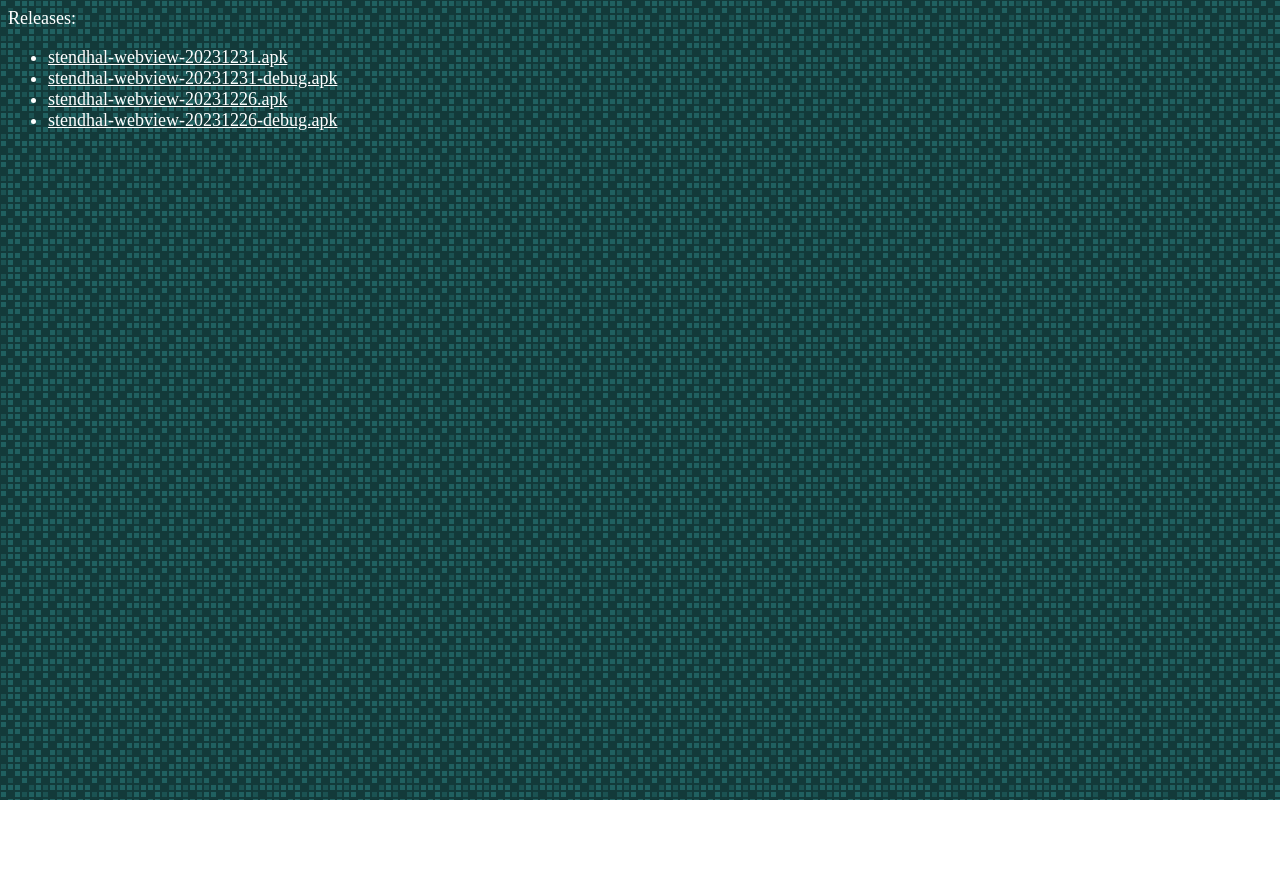
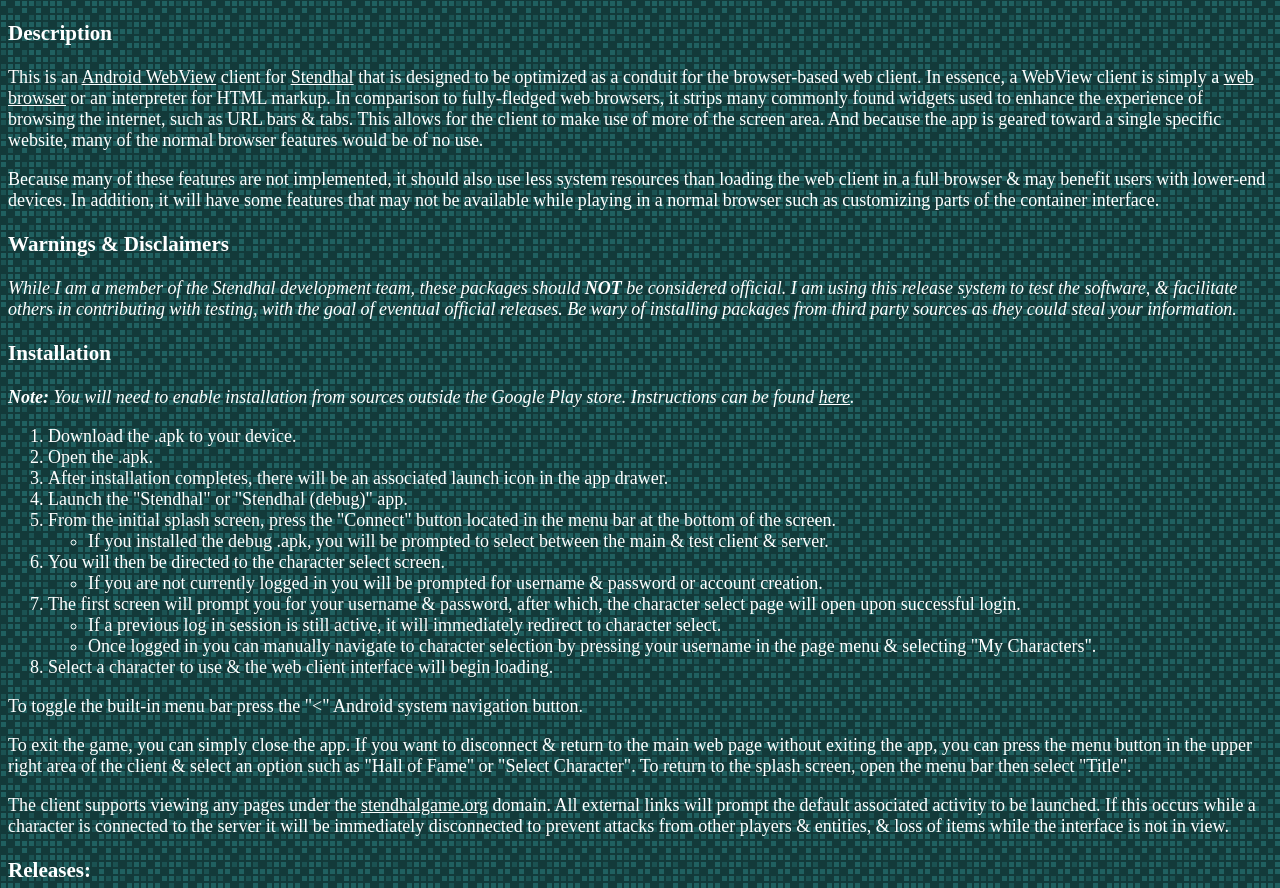
Before and after one commit to AntumDeluge/stendhal-webview-builder, a plain HTML site: page index.html in a window 1280 px wide. Shown: the top 888 px of the page. Before the commit the page ends 800 px from the top, so only its background shows below. Drawn offline with Linux system fonts and the light colour scheme.

Commit message:
Add description, instructions, & other details

```diff
--- a/index.html
+++ b/index.html
@@ -8,7 +8,68 @@
 </head>
 
 <body>
-  Releases:
+  <h3>Description</h3>
+
+  <p>This is an <a href="https://play.google.com/store/apps/details?id=com.google.android.webview">Android WebView</a>
+  client for <a href="https://stendhalgame.org/">Stendhal</a> that is designed to be optimized as a conduit for the
+  browser-based web client. In essence, a WebView client is simply a
+  <a href="https://en.wikipedia.org/wiki/Web_browser">web browser</a> or an interpreter for HTML markup. In comparison
+  to fully-fledged web browsers, it strips many commonly found widgets used to enhance the experience of browsing the
+  internet, such as URL bars &amp; tabs. This allows for the client to make use of more of the screen area. And because
+  the app is geared toward a single specific website, many of the normal browser features would be of no use.</p>
+
+  <p>Because many of these features are not implemented, it should also use less system resources than loading the web
+  client in a full browser &amp; may benefit users with lower-end devices. In addition, it will have some features that
+  may not be available while playing in a normal browser such as customizing parts of the container interface.</p>
+
+  <h3>Warnings &amp; Disclaimers</h3>
+
+  <p class="ital">While I am a member of the Stendhal development team, these packages should <b>NOT</b> be considered
+  official. I am using this release system to test the software, &amp; facilitate others in contributing with testing,
+  with the goal of eventual official releases. Be wary of installing packages from third party sources as they could
+  steal your information.</p>
+
+  <h3>Installation</h3>
+
+  <p class="ital"><b>Note:</b> You will need to enable installation from sources outside the Google Play store.
+  Instructions can be found <a href="https://www.androidauthority.com/how-to-install-apks-31494/">here</a>.</p>
+
+  <ol>
+    <li>Download the .apk to your device.</li>
+    <li>Open the .apk.</li>
+    <li>After installation completes, there will be an associated launch icon in the app drawer.</li>
+    <li>Launch the "Stendhal" or "Stendhal (debug)" app.</li>
+    <li>From the initial splash screen, press the "Connect" button located in the menu bar at the bottom of the screen.</li>
+    <ul>
+      <li>If you installed the debug .apk, you will be prompted to select between the main &amp; test client &amp;
+      server.</li>
+    </ul>
+    <li>You will then be directed to the character select screen.</li>
+    <ul>
+      <li>If you are not currently logged in you will be prompted for username &amp; password or account creation.</li>
+    </ul>
+    <li>The first screen will prompt you for your username &amp; password, after which, the character select page will
+    open upon successful login.</li>
+    <ul>
+      <li>If a previous log in session is still active, it will immediately redirect to character select.</li>
+      <li>Once logged in you can manually navigate to character selection by pressing your username in the page menu
+      &amp; selecting "My Characters".</li>
+    </ul>
+    <li>Select a character to use &amp; the web client interface will begin loading.</li>
+  </ol>
+
+  <p>To toggle the built-in menu bar press the "&lt;" Android system navigation button.</p>
+
+  <p>To exit the game, you can simply close the app. If you want to disconnect &amp; return to the main web page without
+  exiting the app, you can press the menu button in the upper right area of the client &amp; select an option such as
+  "Hall of Fame" or "Select Character". To return to the splash screen, open the menu bar then select "Title".</p>
+
+  <p>The client supports viewing any pages under the <a href="https://stendhalgame.org/">stendhalgame.org</a> domain.
+  All external links will prompt the default associated activity to be launched. If this occurs while a character is
+  connected to the server it will be immediately disconnected to prevent attacks from other players &amp; entities,
+  &amp; loss of items while the interface is not in view.</p>
+
+  <h3>Releases:</h3>
   <ul id="releases"></ul>
 </body>
 </html>
--- a/main.css
+++ b/main.css
@@ -7,3 +7,7 @@
 body, a:link, a:visited {
 	color: #ffffff;
 }
+
+.ital {
+	font-style: italic;
+}
```
